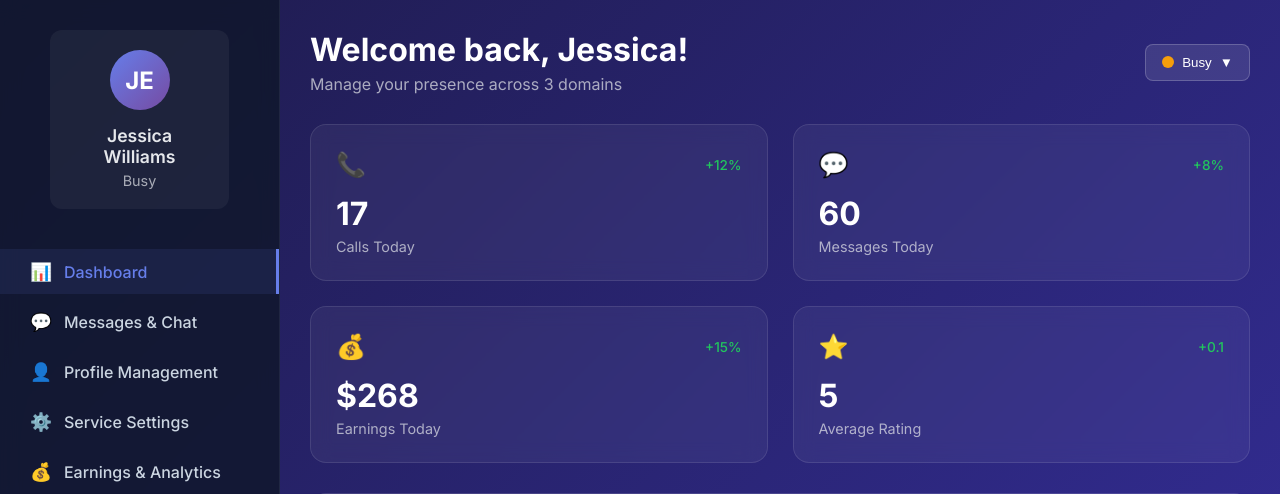
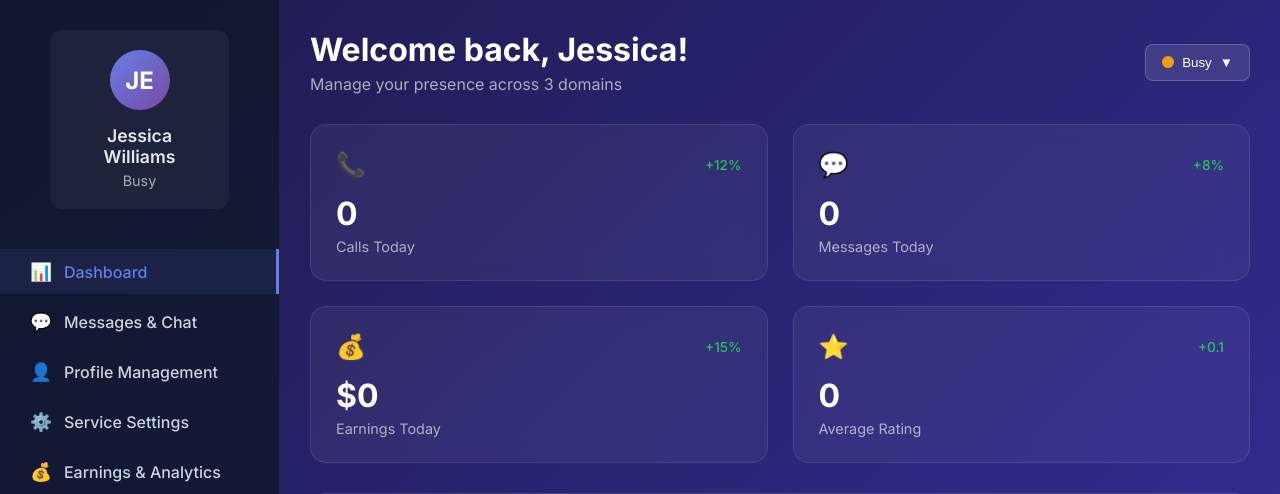
Before and after one commit to straticus1/aeims.app, a PHP site: page /agents/dashboard.php in a window 1280 px wide. Shown: the top 494 px of the page. Run offline with PHP 8.4, Linux system fonts and the light colour scheme; the visitor is signed in with stand-in values (Sample User, id 1); some libraries are stand-ins or nearby versions.

Commit message:
INTEGRATE: Real database-backed operator statistics
- Add OperatorStatsService.php for real stats from PostgreSQL
- Update OperatorAuth to use OperatorStatsService instead of mock data
- Stats service gracefully handles missing tables (returns zeros)
- Queries: calls, messages, chat_sessions, transactions, ratings
- Calculates earnings by day/week/month from transaction data

🤖 Generated with [Claude Code](https://claude.com/claude-code)

Co-Authored-By: Claude <noreply@anthropic.com>

```diff
--- a/agents/includes/OperatorAuth.php
+++ b/agents/includes/OperatorAuth.php
@@ -33,6 +33,12 @@ class OperatorAuth {
         } else {
             error_log("OperatorAuth: DataLayer.php not found at: " . $dataLayerPath);
             $this->dataLayer = null;
+        }
+
+        // Load OperatorStatsService for real statistics
+        $statsServicePath = dirname(dirname(__DIR__)) . '/includes/OperatorStatsService.php';
+        if (file_exists($statsServicePath)) {
+            require_once $statsServicePath;
         }
 
         // Include AEIMS integration from parent directory
@@ -376,31 +382,29 @@ class OperatorAuth {
     }
 
     /**
-     * Get operator statistics
+     * Get operator statistics - Real database-backed stats
      */
     public function getOperatorStats($operatorId, $domain = null) {
-        // In production, this would query the AEIMS system
-        if ($this->aeimsIntegration && $this->aeimsIntegration->isAeimsAvailable()) {
-            // Try to get real stats from AEIMS
-            $stats = $this->aeimsIntegration->executeCommand('operator:stats', [$operatorId]);
+        try {
+            // Use OperatorStatsService for real database-backed statistics
+            $statsService = new OperatorStatsService();
+            return $statsService->getOperatorStats($operatorId, $domain);
+        } catch (Exception $e) {
+            error_log("OperatorAuth: Error getting stats: " . $e->getMessage());
 
-            if (!isset($stats['error'])) {
-                return $stats;
-            }
+            // Fallback to zeros on error
+            return [
+                'calls_today' => 0,
+                'texts_today' => 0,
+                'chat_sessions' => 0,
+                'earnings_today' => 0.00,
+                'earnings_week' => 0.00,
+                'earnings_month' => 0.00,
+                'rating' => 0.0,
+                'total_customers' => 0,
+                'repeat_customers' => 0
+            ];
         }
-
-        // Fallback to mock stats
-        return [
-            'calls_today' => rand(5, 25),
-            'texts_today' => rand(20, 100),
-            'chat_sessions' => rand(3, 15),
-            'earnings_today' => rand(50, 300),
-            'earnings_week' => rand(200, 1500),
-            'earnings_month' => rand(800, 5000),
-            'rating' => round(rand(42, 50) / 10, 1),
-            'total_customers' => rand(50, 200),
-            'repeat_customers' => rand(20, 80)
-        ];
     }
 
     /**
--- /dev/null
+++ b/includes/OperatorStatsService.php
@@ -0,0 +1,348 @@
+<?php
+/**
+ * Operator Stats Service - Real database-backed statistics
+ */
+
+class OperatorStatsService {
+    private $db;
+
+    public function __construct() {
+        $this->db = DatabaseManager::getInstance();
+    }
+
+    /**
+     * Get comprehensive operator statistics
+     */
+    public function getOperatorStats($operatorId, $domain = null) {
+        if (!$this->db->isEnabled() || !$this->db->isAvailable()) {
+            return $this->getMockStats();
+        }
+
+        try {
+            $stats = [
+                'calls_today' => $this->getCallsToday($operatorId, $domain),
+                'texts_today' => $this->getTextsToday($operatorId, $domain),
+                'chat_sessions' => $this->getChatSessionsToday($operatorId, $domain),
+                'earnings_today' => $this->getEarningsToday($operatorId, $domain),
+                'earnings_week' => $this->getEarningsWeek($operatorId, $domain),
+                'earnings_month' => $this->getEarningsMonth($operatorId, $domain),
+                'rating' => $this->getAverageRating($operatorId, $domain),
+                'total_customers' => $this->getTotalCustomers($operatorId, $domain),
+                'repeat_customers' => $this->getRepeatCustomers($operatorId, $domain)
+            ];
+
+            return $stats;
+        } catch (Exception $e) {
+            error_log("OperatorStatsService: Error getting stats: " . $e->getMessage());
+            return $this->getMockStats();
+        }
+    }
+
+    /**
+     * Get number of calls today
+     */
+    private function getCallsToday($operatorId, $domain) {
+        try {
+            // Check if calls table exists
+            $tableExists = $this->db->fetchOne("
+                SELECT EXISTS (
+                    SELECT FROM information_schema.tables
+                    WHERE table_name = 'calls'
+                )
+            ");
+
+            if (!$tableExists['exists']) {
+                return 0;
+            }
+
+            $query = "
+                SELECT COUNT(*) as count
+                FROM calls
+                WHERE operator_id = :operator_id
+                AND created_at >= CURRENT_DATE
+            ";
+            $params = ['operator_id' => $operatorId];
+
+            if ($domain) {
+                $query .= " AND domain = :domain";
+                $params['domain'] = $domain;
+            }
+
+            $result = $this->db->fetchOne($query, $params);
+            return (int)($result['count'] ?? 0);
+        } catch (Exception $e) {
+            return 0;
+        }
+    }
+
+    /**
+     * Get number of text messages today
+     */
+    private function getTextsToday($operatorId, $domain) {
+        try {
+            $tableExists = $this->db->fetchOne("
+                SELECT EXISTS (
+                    SELECT FROM information_schema.tables
+                    WHERE table_name = 'messages'
+                )
+            ");
+
+            if (!$tableExists['exists']) {
+                return 0;
+            }
+
+            $query = "
+                SELECT COUNT(*) as count
+                FROM messages
+                WHERE sender_id = :operator_id
+                AND sender_type = 'operator'
+                AND created_at >= CURRENT_DATE
+            ";
+            $params = ['operator_id' => $operatorId];
+
+            $result = $this->db->fetchOne($query, $params);
+            return (int)($result['count'] ?? 0);
+        } catch (Exception $e) {
+            return 0;
+        }
+    }
+
+    /**
+     * Get number of chat sessions today
+     */
+    private function getChatSessionsToday($operatorId, $domain) {
+        try {
+            $tableExists = $this->db->fetchOne("
+                SELECT EXISTS (
+                    SELECT FROM information_schema.tables
+                    WHERE table_name = 'chat_sessions'
+                )
+            ");
+
+            if (!$tableExists['exists']) {
+                return 0;
+            }
+
+            $query = "
+                SELECT COUNT(*) as count
+                FROM chat_sessions
+                WHERE operator_id = :operator_id
+                AND created_at >= CURRENT_DATE
+            ";
+            $params = ['operator_id' => $operatorId];
+
+            $result = $this->db->fetchOne($query, $params);
+            return (int)($result['count'] ?? 0);
+        } catch (Exception $e) {
+            return 0;
+        }
+    }
+
+    /**
+     * Get earnings today
+     */
+    private function getEarningsToday($operatorId, $domain) {
+        try {
+            $tableExists = $this->db->fetchOne("
+                SELECT EXISTS (
+                    SELECT FROM information_schema.tables
+                    WHERE table_name = 'transactions'
+                )
+            ");
+
+            if (!$tableExists['exists']) {
+                return 0.00;
+            }
+
+            $query = "
+                SELECT COALESCE(SUM(operator_amount), 0) as total
+                FROM transactions
+                WHERE operator_id = :operator_id
+                AND status = 'completed'
+                AND created_at >= CURRENT_DATE
+            ";
+            $params = ['operator_id' => $operatorId];
+
+            $result = $this->db->fetchOne($query, $params);
+            return round((float)($result['total'] ?? 0), 2);
+        } catch (Exception $e) {
+            return 0.00;
+        }
+    }
+
+    /**
+     * Get earnings this week
+     */
+    private function getEarningsWeek($operatorId, $domain) {
+        try {
+            $tableExists = $this->db->fetchOne("
+                SELECT EXISTS (
+                    SELECT FROM information_schema.tables
+                    WHERE table_name = 'transactions'
+                )
+            ");
+
+            if (!$tableExists['exists']) {
+                return 0.00;
+            }
+
+            $query = "
+                SELECT COALESCE(SUM(operator_amount), 0) as total
+                FROM transactions
+                WHERE operator_id = :operator_id
+                AND status = 'completed'
+                AND created_at >= DATE_TRUNC('week', CURRENT_DATE)
+            ";
+            $params = ['operator_id' => $operatorId];
+
+            $result = $this->db->fetchOne($query, $params);
+            return round((float)($result['total'] ?? 0), 2);
+        } catch (Exception $e) {
+            return 0.00;
+        }
+    }
+
+    /**
+     * Get earnings this month
+     */
+    private function getEarningsMonth($operatorId, $domain) {
+        try {
+            $tableExists = $this->db->fetchOne("
+                SELECT EXISTS (
+                    SELECT FROM information_schema.tables
+                    WHERE table_name = 'transactions'
+                )
+            ");
+
+            if (!$tableExists['exists']) {
+                return 0.00;
+            }
+
+            $query = "
+                SELECT COALESCE(SUM(operator_amount), 0) as total
+                FROM transactions
+                WHERE operator_id = :operator_id
+                AND status = 'completed'
+                AND created_at >= DATE_TRUNC('month', CURRENT_DATE)
+            ";
+            $params = ['operator_id' => $operatorId];
+
+            $result = $this->db->fetchOne($query, $params);
+            return round((float)($result['total'] ?? 0), 2);
+        } catch (Exception $e) {
+            return 0.00;
+        }
+    }
+
+    /**
+     * Get average rating
+     */
+    private function getAverageRating($operatorId, $domain) {
+        try {
+            $tableExists = $this->db->fetchOne("
+                SELECT EXISTS (
+                    SELECT FROM information_schema.tables
+                    WHERE table_name = 'operator_ratings'
+                )
+            ");
+
+            if (!$tableExists['exists']) {
+                return 0.0;
+            }
+
+            $query = "
+                SELECT COALESCE(AVG(rating), 0) as avg_rating
+                FROM operator_ratings
+                WHERE operator_id = :operator_id
+            ";
+            $params = ['operator_id' => $operatorId];
+
+            $result = $this->db->fetchOne($query, $params);
+            return round((float)($result['avg_rating'] ?? 0), 1);
+        } catch (Exception $e) {
+            return 0.0;
+        }
+    }
+
+    /**
+     * Get total customers
+     */
+    private function getTotalCustomers($operatorId, $domain) {
+        try {
+            $tableExists = $this->db->fetchOne("
+                SELECT EXISTS (
+                    SELECT FROM information_schema.tables
+                    WHERE table_name = 'operator_customer_interactions'
+                )
+            ");
+
+            if (!$tableExists['exists']) {
+                return 0;
+            }
+
+            $query = "
+                SELECT COUNT(DISTINCT customer_id) as count
+                FROM operator_customer_interactions
+                WHERE operator_id = :operator_id
+            ";
+            $params = ['operator_id' => $operatorId];
+
+            $result = $this->db->fetchOne($query, $params);
+            return (int)($result['count'] ?? 0);
+        } catch (Exception $e) {
+            return 0;
+        }
+    }
+
+    /**
+     * Get repeat customers (customers with 2+ interactions)
+     */
+    private function getRepeatCustomers($operatorId, $domain) {
+        try {
+            $tableExists = $this->db->fetchOne("
+                SELECT EXISTS (
+                    SELECT FROM information_schema.tables
+                    WHERE table_name = 'operator_customer_interactions'
+                )
+            ");
+
+            if (!$tableExists['exists']) {
+                return 0;
+            }
+
+            $query = "
+                SELECT COUNT(*) as count
+                FROM (
+                    SELECT customer_id
+                    FROM operator_customer_interactions
+                    WHERE operator_id = :operator_id
+                    GROUP BY customer_id
+                    HAVING COUNT(*) >= 2
+                ) repeat_cust
+            ";
+            $params = ['operator_id' => $operatorId];
+
+            $result = $this->db->fetchOne($query, $params);
+            return (int)($result['count'] ?? 0);
+        } catch (Exception $e) {
+            return 0;
+        }
+    }
+
+    /**
+     * Fallback mock stats when database unavailable or tables don't exist
+     */
+    private function getMockStats() {
+        return [
+            'calls_today' => 0,
+            'texts_today' => 0,
+            'chat_sessions' => 0,
+            'earnings_today' => 0.00,
+            'earnings_week' => 0.00,
+            'earnings_month' => 0.00,
+            'rating' => 0.0,
+            'total_customers' => 0,
+            'repeat_customers' => 0
+        ];
+    }
+}
```
